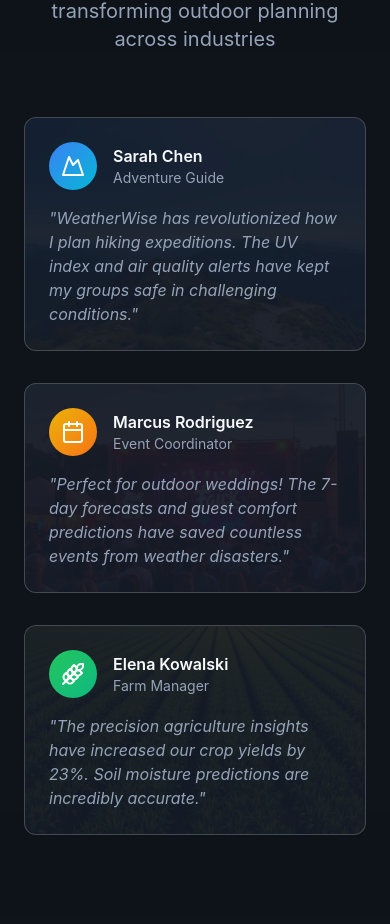
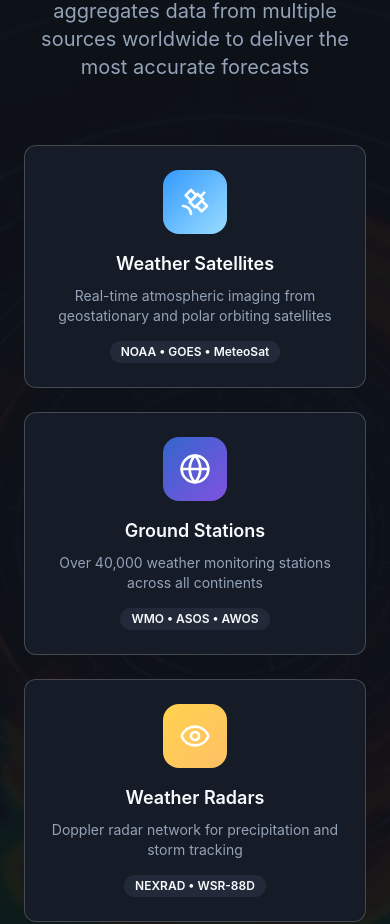
Before and after one commit to projectnasazz/our-nasa-app, a React (Vite) app: page / in a window 390 px wide. Shown: the part 5029-5953 px from the top of the page. Built offline with nearby package versions, Linux system fonts and the light colour scheme.

Commit message:
Add content to landing page
Fill empty spaces on the landing page with relevant pictures and descriptions. Increase the overall size of the landing page.

```diff
--- a/src/pages/Index.tsx
+++ b/src/pages/Index.tsx
@@ -355,79 +355,160 @@ const Index = () => {
         </div>
       </section>
 
-      {/* Testimonials Section */}
-      <section className="py-20 bg-background/30">
-        <div className="container mx-auto px-6">
+      {/* Weather Data Sources */}
+      <section className="py-20 bg-background/30 relative overflow-hidden">
+        <div
+          className="absolute inset-0 bg-cover bg-center opacity-5"
+          style={{ backgroundImage: `url(${weatherSatellite})` }}
+        />
+        <div className="container mx-auto px-6 relative z-10">
           <div className="text-center mb-16">
-            <h2 className="text-4xl font-bold mb-4">Trusted by Weather Professionals</h2>
-            <p className="text-xl text-muted-foreground max-w-2xl mx-auto">
-              See how WeatherWise is transforming outdoor planning across industries
+            <h2 className="text-4xl font-bold mb-4">Global Weather Intelligence Network</h2>
+            <p className="text-xl text-muted-foreground max-w-3xl mx-auto">
+              Our advanced weather system aggregates data from multiple sources worldwide to deliver the most accurate forecasts
             </p>
           </div>
 
-          <div className="grid grid-cols-1 md:grid-cols-3 gap-8 max-w-6xl mx-auto">
-            <Card className="glass-card p-6 relative overflow-hidden">
-              <div
-                className="absolute inset-0 bg-cover bg-center opacity-5"
-                style={{ backgroundImage: `url(${outdoorActivity})` }}
-              />
-              <div className="relative z-10">
-                <div className="flex items-center gap-4 mb-4">
-                  <div className="w-12 h-12 rounded-full bg-gradient-to-br from-blue-500 to-cyan-500 flex items-center justify-center">
-                    <Mountain className="w-6 h-6 text-white" />
+          <div className="grid grid-cols-1 md:grid-cols-2 lg:grid-cols-4 gap-6 max-w-6xl mx-auto">
+            <Card className="glass-card p-6 text-center">
+              <div className="w-16 h-16 mx-auto mb-4 rounded-2xl bg-gradient-aurora flex items-center justify-center">
+                <Satellite className="w-8 h-8 text-white" />
+              </div>
+              <h3 className="text-lg font-semibold mb-2">Weather Satellites</h3>
+              <p className="text-muted-foreground text-sm mb-3">Real-time atmospheric imaging from geostationary and polar orbiting satellites</p>
+              <Badge variant="secondary" className="text-xs">NOAA • GOES • MeteoSat</Badge>
+            </Card>
+
+            <Card className="glass-card p-6 text-center">
+              <div className="w-16 h-16 mx-auto mb-4 rounded-2xl bg-gradient-earth flex items-center justify-center">
+                <Globe className="w-8 h-8 text-white" />
+              </div>
+              <h3 className="text-lg font-semibold mb-2">Ground Stations</h3>
+              <p className="text-muted-foreground text-sm mb-3">Over 40,000 weather monitoring stations across all continents</p>
+              <Badge variant="secondary" className="text-xs">WMO • ASOS • AWOS</Badge>
+            </Card>
+
+            <Card className="glass-card p-6 text-center">
+              <div className="w-16 h-16 mx-auto mb-4 rounded-2xl bg-gradient-safe flex items-center justify-center">
+                <Eye className="w-8 h-8 text-white" />
+              </div>
+              <h3 className="text-lg font-semibold mb-2">Weather Radars</h3>
+              <p className="text-muted-foreground text-sm mb-3">Doppler radar network for precipitation and storm tracking</p>
+              <Badge variant="secondary" className="text-xs">NEXRAD • WSR-88D</Badge>
+            </Card>
+
+            <Card className="glass-card p-6 text-center">
+              <div className="w-16 h-16 mx-auto mb-4 rounded-2xl bg-gradient-cosmic flex items-center justify-center">
+                <Brain className="w-8 h-8 text-white" />
+              </div>
+              <h3 className="text-lg font-semibold mb-2">AI Models</h3>
+              <p className="text-muted-foreground text-sm mb-3">Machine learning algorithms processing 30+ years of climate data</p>
+              <Badge variant="secondary" className="text-xs">GFS • ECMWF • AI/ML</Badge>
+            </Card>
+          </div>
+        </div>
+      </section>
+
+      {/* Technology Stack */}
+      <section className="py-20 relative overflow-hidden">
+        <div
+          className="absolute inset-0 bg-cover bg-center opacity-5"
+          style={{ backgroundImage: `url(${aiWeatherBrain})` }}
+        />
+        <div className="container mx-auto px-6 relative z-10">
+          <div className="grid grid-cols-1 lg:grid-cols-2 gap-12 items-center max-w-6xl mx-auto">
+            <div>
+              <h2 className="text-4xl font-bold mb-6">Advanced Weather Computing</h2>
+              <p className="text-xl text-muted-foreground mb-8">
+                Powered by cutting-edge meteorological models and artificial intelligence to deliver unprecedented forecast accuracy
+              </p>
+
+              <div className="space-y-6">
+                <div className="flex items-start gap-4">
+                  <div className="w-10 h-10 rounded-lg bg-gradient-aurora flex items-center justify-center flex-shrink-0">
+                    <Zap className="w-5 h-5 text-white" />
                   </div>
                   <div>
-                    <h4 className="font-semibold">Sarah Chen</h4>
-                    <p className="text-sm text-muted-foreground">Adventure Guide</p>
+                    <h3 className="text-lg font-semibold mb-2">High-Performance Computing</h3>
+                    <p className="text-muted-foreground">Supercomputer clusters processing billions of atmospheric data points every hour</p>
                   </div>
                 </div>
-                <p className="text-muted-foreground italic">
-                  "WeatherWise has revolutionized how I plan hiking expeditions. The UV index and air quality alerts have kept my groups safe in challenging conditions."
-                </p>
-              </div>
-            </Card>
 
-            <Card className="glass-card p-6 relative overflow-hidden">
-              <div
-                className="absolute inset-0 bg-cover bg-center opacity-5"
-                style={{ backgroundImage: `url(${eventFestival})` }}
-              />
-              <div className="relative z-10">
-                <div className="flex items-center gap-4 mb-4">
-                  <div className="w-12 h-12 rounded-full bg-gradient-to-br from-yellow-500 to-orange-500 flex items-center justify-center">
-                    <Calendar className="w-6 h-6 text-white" />
+                <div className="flex items-start gap-4">
+                  <div className="w-10 h-10 rounded-lg bg-gradient-earth flex items-center justify-center flex-shrink-0">
+                    <Brain className="w-5 h-5 text-white" />
                   </div>
                   <div>
-                    <h4 className="font-semibold">Marcus Rodriguez</h4>
-                    <p className="text-sm text-muted-foreground">Event Coordinator</p>
+                    <h3 className="text-lg font-semibold mb-2">Machine Learning Pipeline</h3>
+                    <p className="text-muted-foreground">Neural networks trained on decades of weather patterns for predictive accuracy</p>
                   </div>
                 </div>
-                <p className="text-muted-foreground italic">
-                  "Perfect for outdoor weddings! The 7-day forecasts and guest comfort predictions have saved countless events from weather disasters."
-                </p>
-              </div>
-            </Card>
 
-            <Card className="glass-card p-6 relative overflow-hidden">
-              <div
-                className="absolute inset-0 bg-cover bg-center opacity-5"
-                style={{ backgroundImage: `url(${agricultureFarm})` }}
-              />
-              <div className="relative z-10">
-                <div className="flex items-center gap-4 mb-4">
-                  <div className="w-12 h-12 rounded-full bg-gradient-to-br from-green-500 to-emerald-500 flex items-center justify-center">
-                    <Wheat className="w-6 h-6 text-white" />
+                <div className="flex items-start gap-4">
+                  <div className="w-10 h-10 rounded-lg bg-gradient-safe flex items-center justify-center flex-shrink-0">
+                    <BarChart3 className="w-5 h-5 text-white" />
                   </div>
                   <div>
-                    <h4 className="font-semibold">Elena Kowalski</h4>
-                    <p className="text-sm text-muted-foreground">Farm Manager</p>
+                    <h3 className="text-lg font-semibold mb-2">Real-Time Analytics</h3>
+                    <p className="text-muted-foreground">Continuous data fusion and analysis for instant weather insights</p>
                   </div>
                 </div>
-                <p className="text-muted-foreground italic">
-                  "The precision agriculture insights have increased our crop yields by 23%. Soil moisture predictions are incredibly accurate."
-                </p>
               </div>
-            </Card>
+            </div>
+
+            <div className="space-y-6">
+              <Card className="glass-card p-6">
+                <div className="flex items-center gap-4 mb-4">
+                  <div className="w-12 h-12 rounded-xl bg-gradient-cosmic flex items-center justify-center">
+                    <Shield className="w-6 h-6 text-white" />
+                  </div>
+                  <div>
+                    <h3 className="text-lg font-semibold">Severe Weather Detection</h3>
+                    <p className="text-sm text-muted-foreground">Advanced storm tracking algorithms</p>
+                  </div>
+                </div>
+                <div className="grid grid-cols-3 gap-4 text-center">
+                  <div>
+                    <p className="text-2xl font-bold text-primary">98.5%</p>
+                    <p className="text-xs text-muted-foreground">Storm Prediction</p>
+                  </div>
+                  <div>
+                    <p className="text-2xl font-bold text-primary">15min</p>
+                    <p className="text-xs text-muted-foreground">Alert Speed</p>
+                  </div>
+                  <div>
+                    <p className="text-2xl font-bold text-primary">24/7</p>
+                    <p className="text-xs text-muted-foreground">Monitoring</p>
+                  </div>
+                </div>
+              </Card>
+
+              <Card className="glass-card p-6">
+                <div className="flex items-center gap-4 mb-4">
+                  <div className="w-12 h-12 rounded-xl bg-gradient-aurora flex items-center justify-center">
+                    <Globe className="w-6 h-6 text-white" />
+                  </div>
+                  <div>
+                    <h3 className="text-lg font-semibold">Global Coverage</h3>
+                    <p className="text-sm text-muted-foreground">Worldwide weather intelligence</p>
+                  </div>
+                </div>
+                <div className="grid grid-cols-3 gap-4 text-center">
+                  <div>
+                    <p className="text-2xl font-bold text-primary">195</p>
+                    <p className="text-xs text-muted-foreground">Countries</p>
+                  </div>
+                  <div>
+                    <p className="text-2xl font-bold text-primary">1M+</p>
+                    <p className="text-xs text-muted-foreground">Locations</p>
+                  </div>
+                  <div>
+                    <p className="text-2xl font-bold text-primary">∞</p>
+                    <p className="text-xs text-muted-foreground">Data Points</p>
+                  </div>
+                </div>
+              </Card>
+            </div>
           </div>
         </div>
       </section>
```
